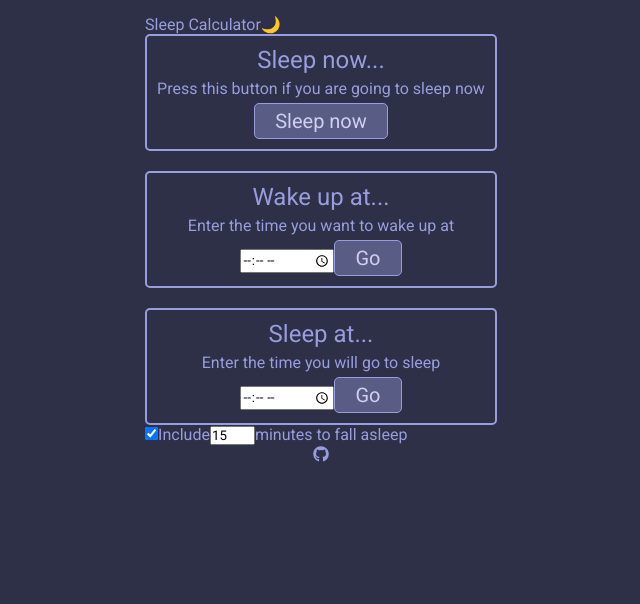
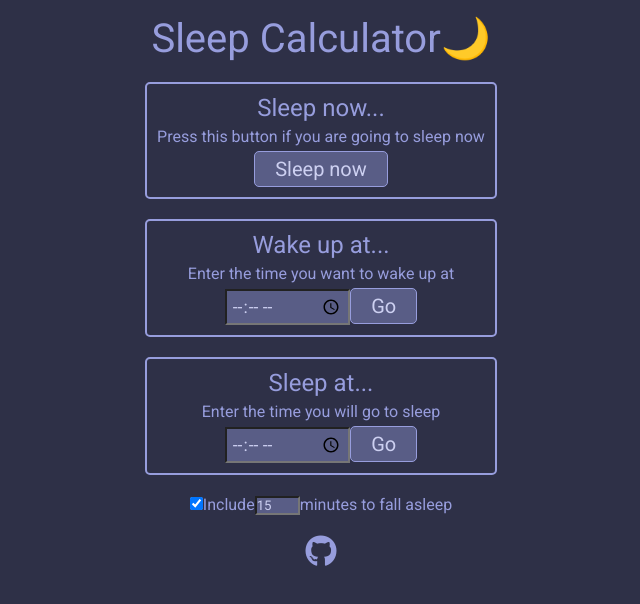
Before and after one commit to robsassack/sleep-calc-react, a React (Vite) app: page / in a window 1280 px wide. Shown: the top 604 px of the page, without its empty margins (319-959 px from the left). Built offline with nearby package versions, Linux system fonts and the light colour scheme.

Commit message:
Added extra main page CSS

```diff
--- a/src/App.css
+++ b/src/App.css
@@ -1,3 +1,14 @@
+.App {
+  display: flex;
+  flex-direction: column;
+  align-items: center;
+  gap: 20px;
+}
+
+.App--header {
+  font-size: 2.5em;
+}
+
 .App--footer {
   display: flex;
   justify-content: center;
@@ -5,4 +16,5 @@
 
 .github-logo {
   color: #979ddd;
+  font-size: 2em;
 }
--- a/src/components/FormPage/FormPage.css
+++ b/src/components/FormPage/FormPage.css
@@ -13,3 +13,9 @@
   border-radius: 5px;
   padding: 10px;
 }
+
+.form--input-container input {
+  height: 36px;
+  font-size: 1.1em;
+  padding: 5px;
+}
--- a/src/index.css
+++ b/src/index.css
@@ -25,3 +25,8 @@ button {
   font-size: 1.25em;
   cursor: pointer;
 }
+
+input {
+  background-color: #595d86;
+  color: #cdd0f1;
+}
```
